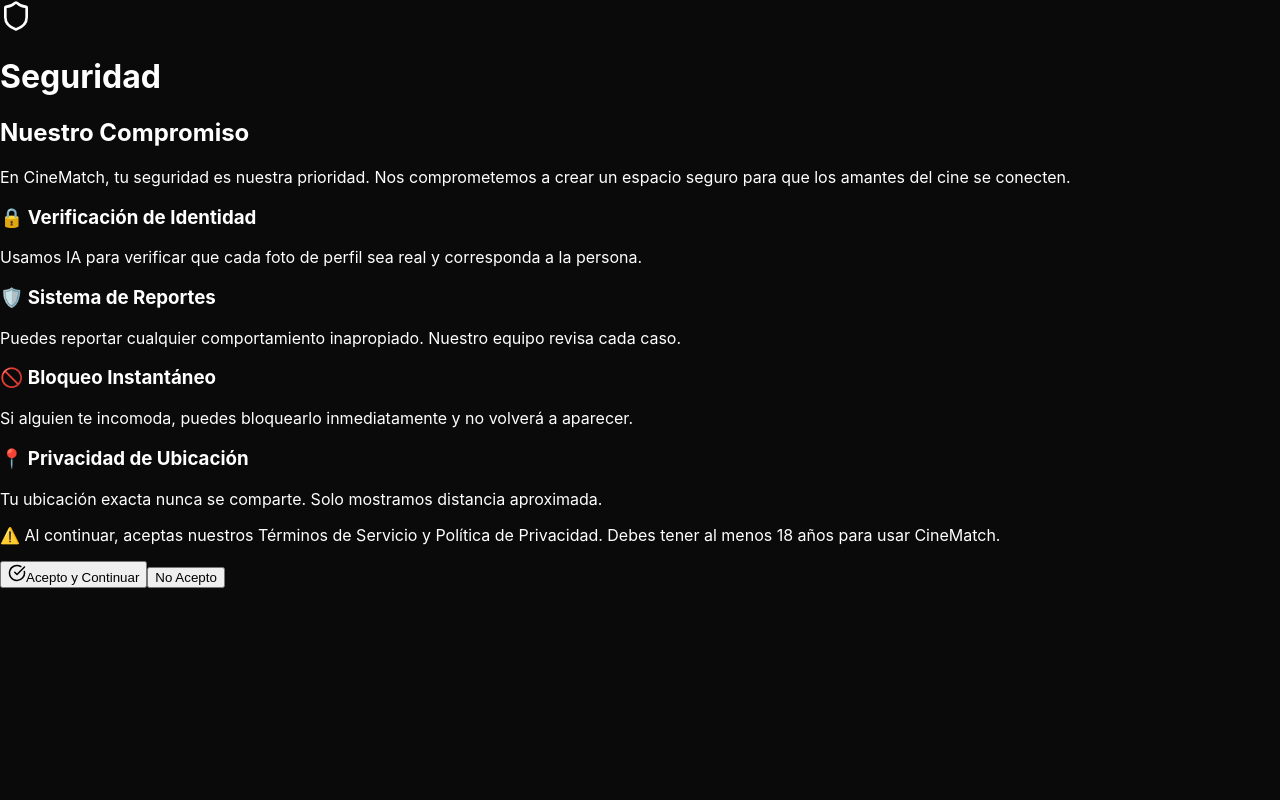
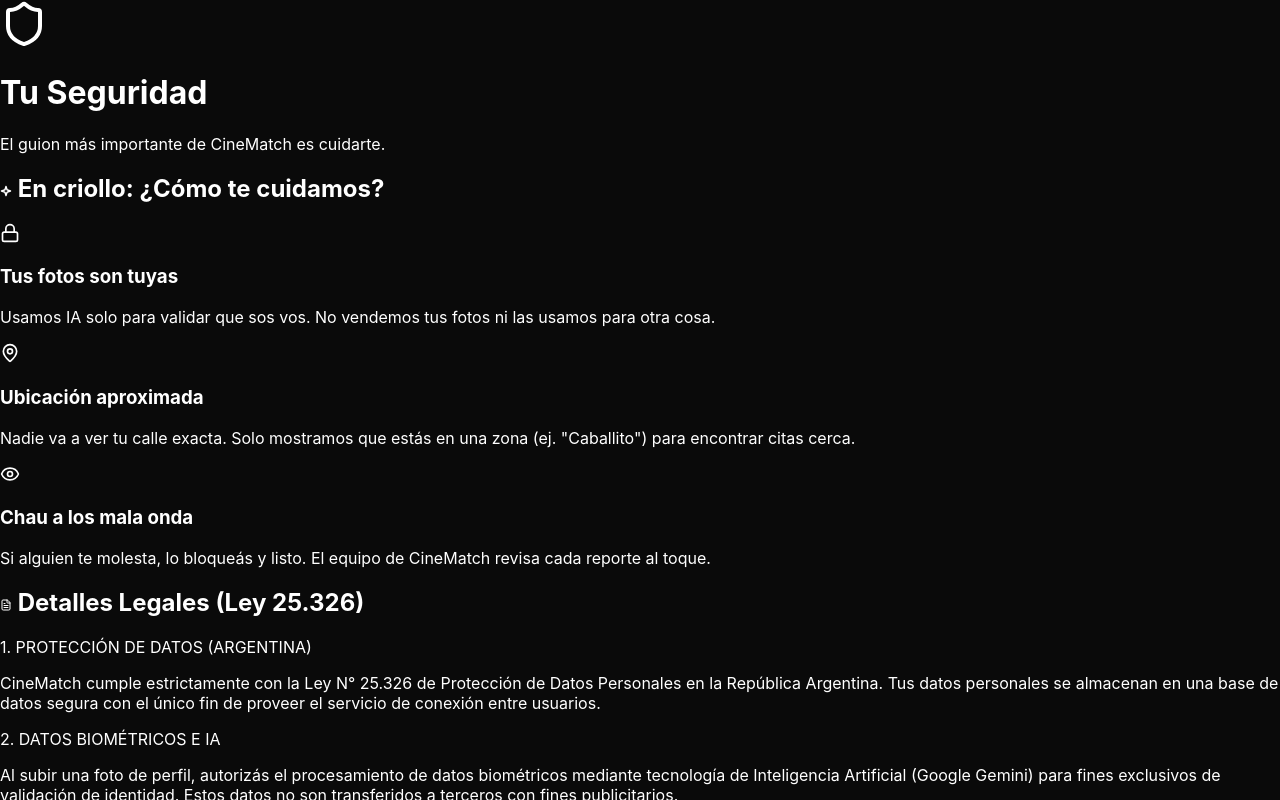
Before and after one commit to Mad-Max8063/Loovie, a React (Vite) app: page / in a window 1280 px wide. Both pictures are taken after a click on the button "Crear Cuenta". Shown: the top 800 px of the page. Built offline with nearby package versions, Linux system fonts and the light colour scheme.

Commit message:
feat: redesign Privacy Policy with mixed Friendly + Legal approach - Add cinematic header, 'En criollo' summary, and formal Law 25.326 compliance section for Argentina market

```diff
--- a/views/PrivacyPolicyScreen.tsx
+++ b/views/PrivacyPolicyScreen.tsx
@@ -1,5 +1,5 @@
 import React from 'react';
-import { Shield, CheckCircle, X } from 'lucide-react';
+import { Shield, CheckCircle, Lock, Eye, MapPin, AlertCircle, FileText } from 'lucide-react';
 
 interface PrivacyPolicyScreenProps {
   onAccept: () => void;
@@ -8,67 +8,104 @@ interface PrivacyPolicyScreenProps {
 
 const PrivacyPolicyScreen: React.FC<PrivacyPolicyScreenProps> = ({ onAccept, onDecline }) => {
   return (
-    <div className="fixed inset-0 z-[150] bg-black flex flex-col">
-      <div className="flex-1 overflow-y-auto p-6 pb-32">
-        <div className="max-w-md mx-auto space-y-6">
-          <div className="flex items-center justify-center gap-3 mb-8">
-            <Shield size={32} className="text-red-500" />
-            <h1 className="text-xl font-black text-white uppercase tracking-widest">Seguridad</h1>
-          </div>
+    <div className="fixed inset-0 z-[150] bg-black flex flex-col font-sans">
+      {/* Header con gradiente cinematográfico */}
+      <div className="h-48 bg-gradient-to-b from-red-950/40 to-black flex flex-col items-center justify-center p-6 text-center border-b border-white/5">
+        <Shield size={48} className="text-red-500 mb-2 drop-shadow-[0_0_15px_rgba(239,68,68,0.5)]" />
+        <h1 className="text-2xl font-black text-white uppercase tracking-[0.2em]">Tu Seguridad</h1>
+        <p className="text-neutral-400 text-xs mt-1">El guion más importante de CineMatch es cuidarte.</p>
+      </div>
 
-          <div className="bg-neutral-900 rounded-2xl p-5 border border-white/10 space-y-4">
-            <h2 className="text-sm font-black text-white uppercase tracking-wider">Nuestro Compromiso</h2>
-            <p className="text-xs text-neutral-400 leading-relaxed">
-              En CineMatch, tu seguridad es nuestra prioridad. Nos comprometemos a crear un espacio
-              seguro para que los amantes del cine se conecten.
-            </p>
-          </div>
+      <div className="flex-1 overflow-y-auto px-6 py-8 pb-40">
+        <div className="max-w-md mx-auto space-y-10">
 
-          <div className="space-y-3">
-            <div className="bg-neutral-900/50 rounded-xl p-4 border border-white/5">
-              <h3 className="text-xs font-black text-white mb-2">🔒 Verificación de Identidad</h3>
-              <p className="text-[10px] text-neutral-500">Usamos IA para verificar que cada foto de perfil sea real y corresponda a la persona.</p>
+          {/* Sección Amigable: Resumen Transparente */}
+          <section className="space-y-6">
+            <h2 className="text-[10px] font-black text-red-500 uppercase tracking-[0.3em] flex items-center gap-2">
+              <SparkleIcon /> En criollo: ¿Cómo te cuidamos?
+            </h2>
+
+            <div className="grid grid-cols-1 gap-4">
+              <div className="bg-neutral-900/40 rounded-2xl p-4 border border-white/5 flex gap-4">
+                <div className="w-10 h-10 rounded-full bg-blue-500/10 flex items-center justify-center flex-shrink-0">
+                  <Lock size={20} className="text-blue-400" />
+                </div>
+                <div>
+                  <h3 className="text-xs font-bold text-white mb-1">Tus fotos son tuyas</h3>
+                  <p className="text-[10px] text-neutral-500 leading-relaxed">Usamos IA solo para validar que sos vos. No vendemos tus fotos ni las usamos para otra cosa.</p>
+                </div>
+              </div>
+
+              <div className="bg-neutral-900/40 rounded-2xl p-4 border border-white/5 flex gap-4">
+                <div className="w-10 h-10 rounded-full bg-orange-500/10 flex items-center justify-center flex-shrink-0">
+                  <MapPin size={20} className="text-orange-400" />
+                </div>
+                <div>
+                  <h3 className="text-xs font-bold text-white mb-1">Ubicación aproximada</h3>
+                  <p className="text-[10px] text-neutral-500 leading-relaxed">Nadie va a ver tu calle exacta. Solo mostramos que estás en una zona (ej. "Caballito") para encontrar citas cerca.</p>
+                </div>
+              </div>
+
+              <div className="bg-neutral-900/40 rounded-2xl p-4 border border-white/5 flex gap-4">
+                <div className="w-10 h-10 rounded-full bg-green-500/10 flex items-center justify-center flex-shrink-0">
+                  <Eye size={20} className="text-green-400" />
+                </div>
+                <div>
+                  <h3 className="text-xs font-bold text-white mb-1">Chau a los mala onda</h3>
+                  <p className="text-[10px] text-neutral-500 leading-relaxed">Si alguien te molesta, lo bloqueás y listo. El equipo de CineMatch revisa cada reporte al toque.</p>
+                </div>
+              </div>
             </div>
+          </section>
 
-            <div className="bg-neutral-900/50 rounded-xl p-4 border border-white/5">
-              <h3 className="text-xs font-black text-white mb-2">🛡️ Sistema de Reportes</h3>
-              <p className="text-[10px] text-neutral-500">Puedes reportar cualquier comportamiento inapropiado. Nuestro equipo revisa cada caso.</p>
+          {/* Sección Formal: Términos Legales (Scrollable Interno) */}
+          <section className="space-y-4">
+            <h2 className="text-[10px] font-black text-neutral-500 uppercase tracking-[0.3em] flex items-center gap-2">
+              <FileText size={12} /> Detalles Legales (Ley 25.326)
+            </h2>
+            <div className="bg-neutral-900 rounded-xl p-4 border border-white/10 h-48 overflow-y-auto text-[9px] text-neutral-400 leading-loose scrollbar-hide">
+              <p className="mb-3 font-bold text-neutral-300">1. PROTECCIÓN DE DATOS (ARGENTINA)</p>
+              <p className="mb-3">
+                CineMatch cumple estrictamente con la Ley N° 25.326 de Protección de Datos Personales en la República Argentina. Tus datos personales se almacenan en una base de datos segura con el único fin de proveer el servicio de conexión entre usuarios.
+              </p>
+              <p className="mb-3 font-bold text-neutral-300">2. DATOS BIOMÉTRICOS E IA</p>
+              <p className="mb-3">
+                Al subir una foto de perfil, autorizás el procesamiento de datos biométricos mediante tecnología de Inteligencia Artificial (Google Gemini) para fines exclusivos de validación de identidad. Estos datos no son transferidos a terceros con fines publicitarios.
+              </p>
+              <p className="mb-3 font-bold text-neutral-300">3. DERECHOS ARCO</p>
+              <p className="mb-3">
+                El titular de los datos personales tiene la facultad de ejercer el derecho de acceso a los mismos en forma gratuita a intervalos no inferiores a seis meses. Asimismo, podrá solicitar la rectificación, actualización o supresión de sus datos enviando un correo a soporte@cinematch.app.
+              </p>
+              <p className="mb-3">
+                La Agencia de Acceso a la Información Pública es el Órgano de Control de la Ley N° 25.326.
+              </p>
             </div>
+          </section>
 
-            <div className="bg-neutral-900/50 rounded-xl p-4 border border-white/5">
-              <h3 className="text-xs font-black text-white mb-2">🚫 Bloqueo Instantáneo</h3>
-              <p className="text-[10px] text-neutral-500">Si alguien te incomoda, puedes bloquearlo inmediatamente y no volverá a aparecer.</p>
-            </div>
-
-            <div className="bg-neutral-900/50 rounded-xl p-4 border border-white/5">
-              <h3 className="text-xs font-black text-white mb-2">📍 Privacidad de Ubicación</h3>
-              <p className="text-[10px] text-neutral-500">Tu ubicación exacta nunca se comparte. Solo mostramos distancia aproximada.</p>
-            </div>
-          </div>
-
-          <div className="bg-red-900/20 border border-red-500/30 rounded-xl p-4">
-            <p className="text-[10px] text-red-400 font-bold">
-              ⚠️ Al continuar, aceptas nuestros Términos de Servicio y Política de Privacidad.
-              Debes tener al menos 18 años para usar CineMatch.
+          <div className="flex items-start gap-3 p-4 bg-red-900/10 border border-red-900/30 rounded-2xl">
+            <AlertCircle size={16} className="text-red-500 flex-shrink-0 mt-0.5" />
+            <p className="text-[10px] text-red-400/80 leading-relaxed">
+              Al tocar el botón de abajo, confirmás que sos mayor de 18 años y aceptás estos términos. Queremos que tu experiencia sea de película, pero con reglas claras.
             </p>
           </div>
         </div>
       </div>
 
-      <div className="fixed bottom-0 left-0 right-0 p-4 bg-gradient-to-t from-black via-black to-transparent">
-        <div className="max-w-md mx-auto space-y-3">
+      {/* Footer Fijo */}
+      <div className="fixed bottom-0 left-0 right-0 p-6 bg-gradient-to-t from-black via-black to-transparent backdrop-blur-sm">
+        <div className="max-w-md mx-auto space-y-4">
           <button
             onClick={onAccept}
-            className="w-full py-5 bg-white text-black rounded-2xl font-black text-xs uppercase tracking-[0.3em] flex items-center justify-center gap-2 active:scale-95 transition-transform"
+            className="w-full py-5 bg-red-600 hover:bg-red-700 text-white rounded-2xl font-black text-xs uppercase tracking-[0.3em] flex items-center justify-center gap-2 active:scale-[0.98] transition-all shadow-[0_10px_30px_rgba(220,38,38,0.3)]"
           >
             <CheckCircle size={18} />
             Acepto y Continuar
           </button>
           <button
             onClick={onDecline}
-            className="w-full py-3 text-neutral-500 font-bold text-[10px] uppercase tracking-widest hover:text-white transition-colors"
+            className="w-full py-2 text-neutral-600 font-black text-[9px] uppercase tracking-[0.2em] hover:text-neutral-400 transition-colors"
           >
-            No Acepto
+            No me convence
           </button>
         </div>
       </div>
@@ -76,4 +113,10 @@ const PrivacyPolicyScreen: React.FC<PrivacyPolicyScreenProps> = ({ onAccept, onD
   );
 };
 
+const SparkleIcon = () => (
+  <svg width="12" height="12" viewBox="0 0 24 24" fill="none" stroke="currentColor" strokeWidth="3" strokeLinecap="round" strokeLinejoin="round" className="text-red-500">
+    <path d="m12 3-1.912 5.813a2 2 0 0 1-1.275 1.275L3 12l5.813 1.912a2 2 0 0 1 1.275 1.275L12 21l1.912-5.813a2 2 0 0 1 1.275-1.275L21 12l-5.813-1.912a2 2 0 0 1-1.275-1.275L12 3Z"/>
+  </svg>
+);
+
 export default PrivacyPolicyScreen;
```
